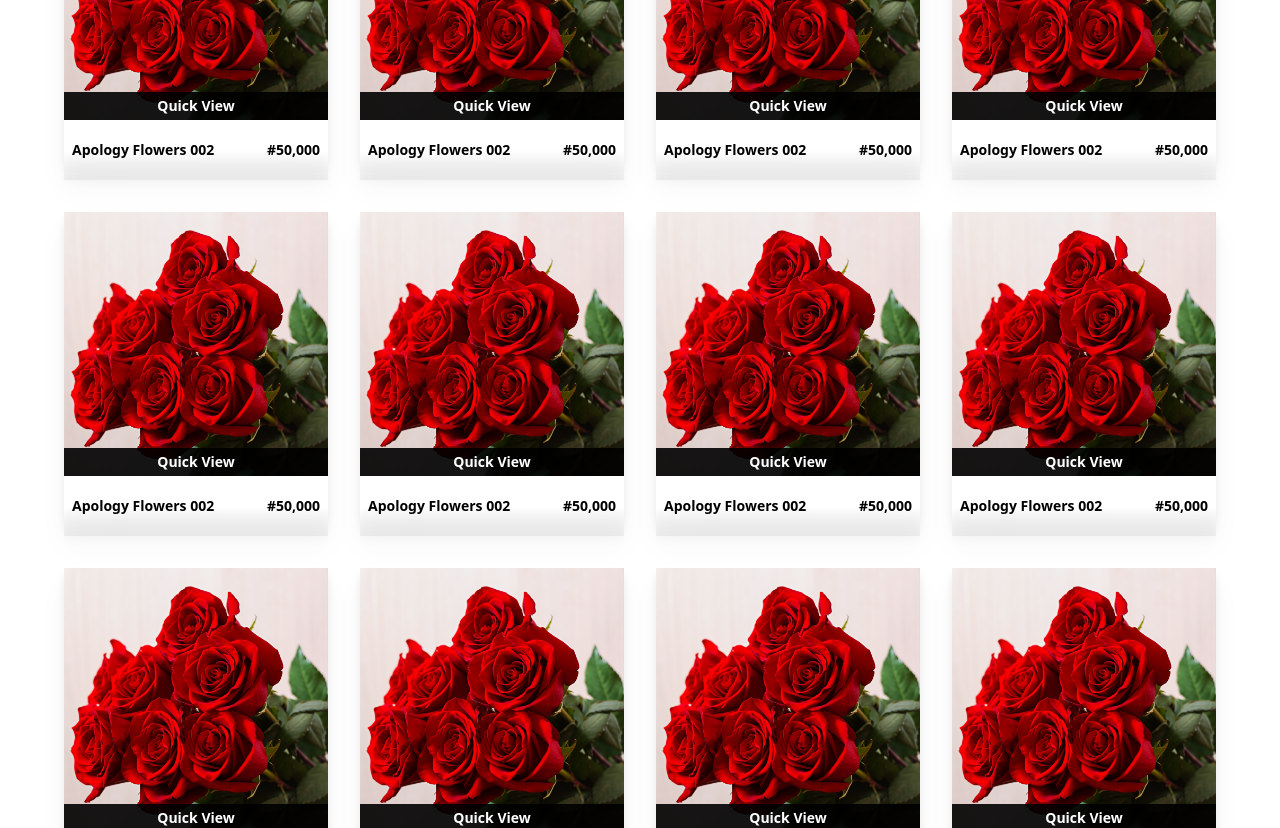
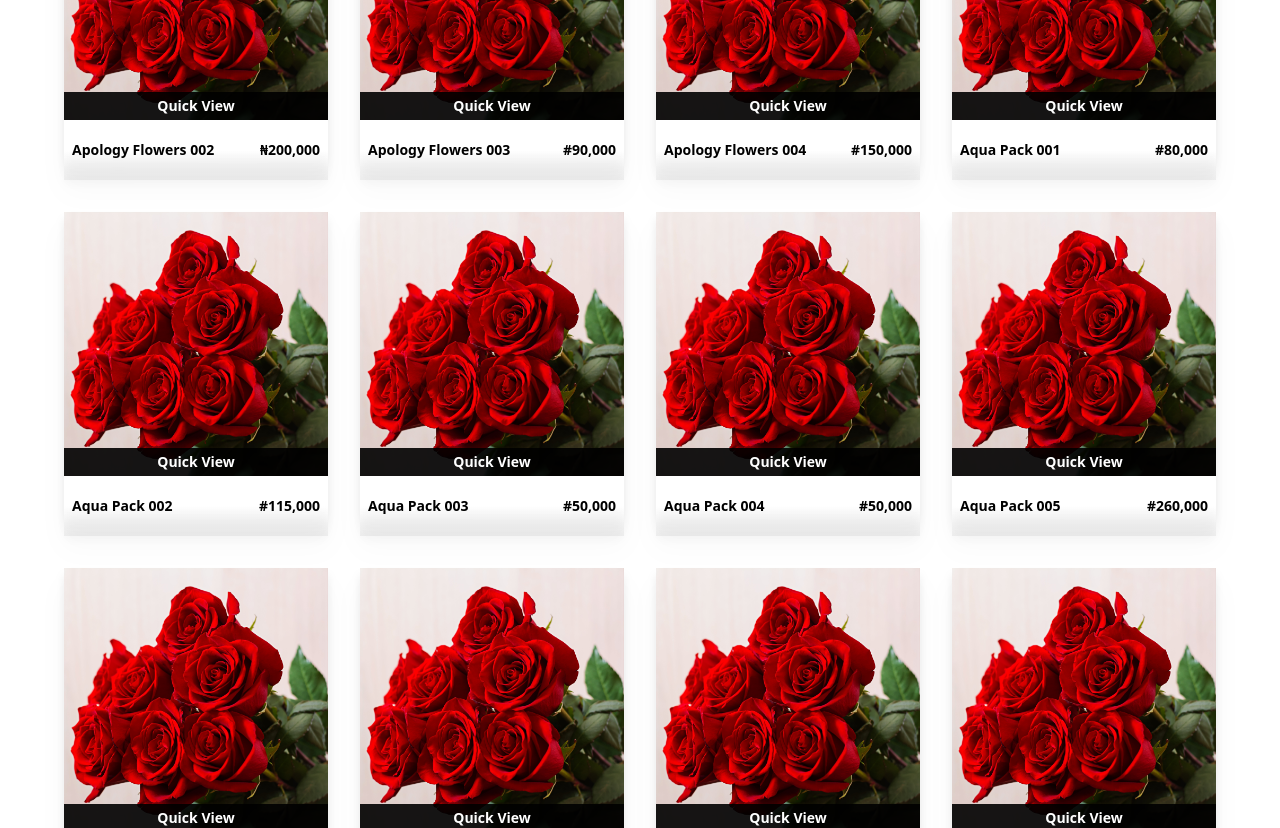
Before and after one commit to blessingsmart/flora, a React (Vite) app: page / in a window 1280 px wide. Shown: the part 2000-2828 px from the top of the page. Built offline with nearby package versions, Linux system fonts and the light colour scheme.

Commit message:
modified:   src/component/occassion.jsx 	src/assets/shop.jpg

```diff
--- a/src/component/occassion.jsx
+++ b/src/component/occassion.jsx
@@ -12,73 +12,73 @@ const Occassion = () => {
           id: 1,
           src: redrose ,
           title: "Apology Flowers 002",
-          price: "#50,000",
+          price: "₦200,000",
         },
         {
           id: 2,
           src:redrose,
-          title: "Apology Flowers 002",
-          price: "#50,000",
+          title: "Apology Flowers 003",
+          price: "#90,000",
         },
         {
           id: 3,
           src: redrose,
-          title: "Apology Flowers 002",
-          price: "#50,000",
+          title: "Apology Flowers 004",
+          price: "#150,000",
         },
         {
           id: 4,
           src: redrose,
-          title: "Apology Flowers 002",
-          price: "#50,000",
+          title: "Aqua Pack 001",
+          price: "#80,000",
         },
         {
           id: 5,
           src: redrose,
-          title: "Apology Flowers 002",
-          price: "#50,000",
+          title: "Aqua Pack 002",
+          price: "#115,000",
         },
         {
           id: 6,
           src: redrose,
-          title: "Apology Flowers 002",
+          title: "Aqua Pack 003",
           price: "#50,000",
         },
         {
           id: 7,
           src: redrose,
-          title: "Apology Flowers 002",
+          title: "Aqua Pack 004",
           price: "#50,000",
         },
         {
           id: 8,
           src: redrose,
-          title: "Apology Flowers 002",
-          price: "#50,000",
+          title: "Aqua Pack 005",
+          price: "#260,000",
         },
         {
           id: 9,
           src: redrose,
-          title: "Apology Flowers 002",
-          price: "#50,000",
+          title: "Aqua Pack 006",
+          price: "#95,000",
         },
         {
           id: 10,
           src: redrose,
-          title: "Apology Flowers 002",
-          price: "#50,000",
+          title: "Aqua Pack 007",
+          price: "#70,000",
         },
         {
           id: 11,
           src: redrose,
-          title: "Apology Flowers 002",
-          price: "#50,000",
+          title: "Aqua Pack 008",
+          price: "#115,000",
         },
         {
           id: 12,
           src: redrose,
-          title: "Apology Flowers 002",
-          price: "#50,000",
+          title: "Aqua Pack 009",
+          price: "#130,000",
         },
       ];
 
```
